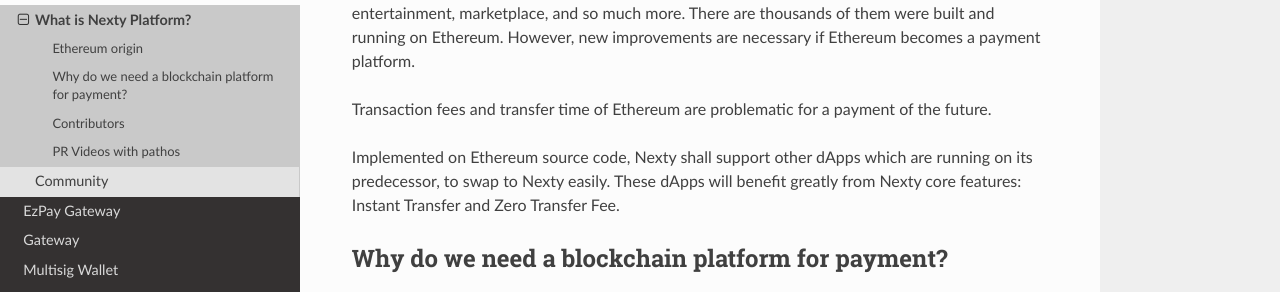
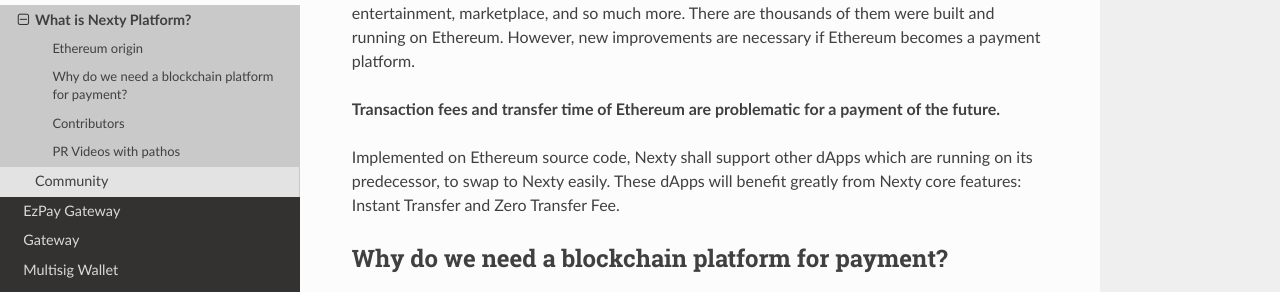
Before and after one commit to nextyio/nextydocument, a Sphinx documentation site: the page built from source/introduction/what-is-nexty-platform.rst, in a window 1280 px wide and 900 px high, scrolled down 537 px. Shown: the part 157-449 px from the top of the window. Built offline with Sphinx 7.4.7 and the Read the Docs theme 2.0.0, drawn with Linux system fonts in a browser that asks for light colours.

Commit message:
boldface

```diff
--- a/source/introduction/what-is-nexty-platform.rst
+++ b/source/introduction/what-is-nexty-platform.rst
@@ -18,7 +18,7 @@
 
 Ethereum was created in 2015. Since then, it has become one of the most successful blockchain platforms among the others. Ethereum’s core feature, smart contract, distinguishes it from Bitcoin. Developers can build dApps on Ethereum that can serve different purposes: wallet, finance, entertainment, marketplace, and so much more. There are thousands of them were built and running on Ethereum. However, new improvements are necessary if Ethereum becomes a payment platform.
 
-Transaction fees and transfer time of Ethereum are problematic for a payment of the future.
+**Transaction fees and transfer time of Ethereum are problematic for a payment of the future.**
 
 Implemented on Ethereum source code, Nexty shall support other dApps which are running on its predecessor, to swap to Nexty easily. These dApps will benefit greatly from Nexty core features: Instant Transfer and Zero Transfer Fee.
 
```
